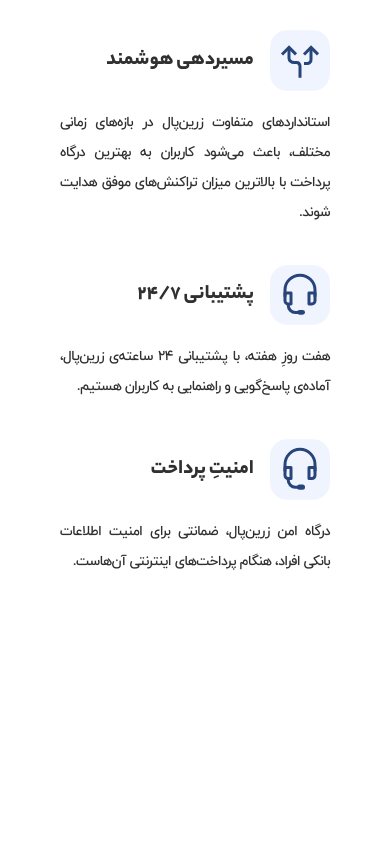
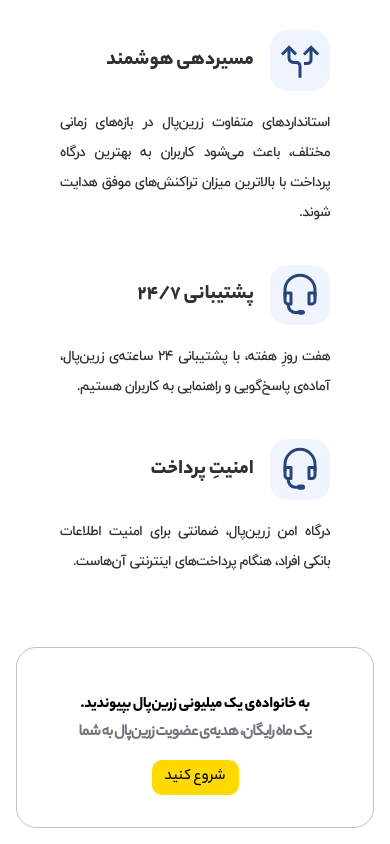
Before and after one commit to AMIRHOSEINASGHARI/zarinpal, a React (Create React App) app: page / in a window 390 px wide. Shown: the part 4165-5009 px from the top of the page. Before the commit the page ends 4816 px from the top, so only its background shows below. Built offline with nearby package versions, Linux system fonts and the light colour scheme.

Commit message:
starting-box section created

```diff
--- a/src/App.js
+++ b/src/App.js
@@ -7,6 +7,7 @@
 import ThirdCart from './components/carts/ThirdCart';
 import LandingPage from './components/landing page/LandingPage';
 import Navbar from './components/navbar/Navbar';
+import StartingBox from './components/starting box/StartingBox';
 
 const App = () => {
   return (
@@ -19,6 +20,7 @@
       <ForthCart />
       <FivthCart />
       <Articles />
+      <StartingBox />
     </div>
   );
 };
--- /dev/null
+++ b/src/components/starting box/StartingBox.js
@@ -0,0 +1,20 @@
+import React from 'react';
+import styles from './StartingBox.module.css';
+
+const StartingBox = () => {
+    return (
+        <section className={styles.container}>
+            <div>
+                <h1>
+                    به خانواده‌ی یک میلیونی زرین‌پال بپیوندید.
+                </h1>
+                <h2>
+                    یک ماه رایگان، هدیه‌ی عضویت زرین‌پال به شما
+                </h2>
+                <a href='#'>شروع کنید</a>
+            </div>
+        </section>
+    );
+};
+
+export default StartingBox;
--- /dev/null
+++ b/src/components/starting box/StartingBox.module.css
@@ -0,0 +1,82 @@
+@font-face {
+    font-family: YekanBakhHeavy;
+    src: url('../../tools/font-src/YekanBakhHeavy.woff');
+}
+@font-face {
+    font-family: iranyekanwebmedium;
+    src: url('../../tools/font-src/iranyekanwebmedium.woff');
+}
+@font-face {
+    font-family: YekanBakhMedium;
+    src: url('../../tools/font-src/YekanBakhMedium.woff');
+}
+
+.container {
+    width: 1170px;
+    margin: 30px auto;
+}
+
+.container div {
+    border: 1px solid silver;
+    border-radius: 20px;
+    text-align: center;
+    display: flex;
+    align-items: center;
+    justify-content: center;
+    flex-direction: column;
+    padding: 2rem;
+}
+
+.container h1 {
+    font-family: YekanBakhHeavy;
+    font-size: 1.8rem;
+    letter-spacing: -0.4px;
+    margin-bottom: -10px;
+}
+
+.container h2 {
+    color: #747480;
+    font-family: YekanBakhMedium;
+    letter-spacing: -0.8px;
+    font-size: 1.3rem;
+}
+
+.container a {
+    text-decoration: none;
+    color: #000;
+    font-family: YekanBakhMedium;
+    background-color: #ffd900;
+    padding: 5px 13px;
+    border-radius: 10px;
+}
+
+/* -------------------------------------------------media query-------------------------------------------- */
+
+@media (max-width: 1200px) {
+    .container {
+        width: 940px;
+    }
+}
+@media (max-width: 990px) {
+    .container {
+        margin: -20px auto;
+        width: auto;
+        padding: 2rem;
+    }
+}
+@media (max-width: 768px) {
+    .container {
+        padding: 1rem;
+    }
+    .container h1 {
+    font-size: 1.5rem;
+    }
+}
+@media (max-width: 574px) {
+    .container h1 {
+        font-size: unset;
+    }
+    .container h2 {
+        font-size: 1rem;
+    }
+}
```
